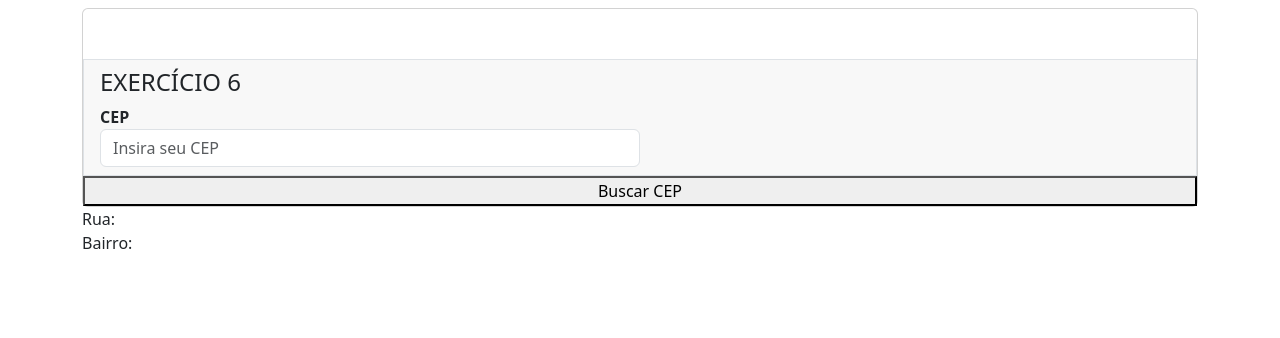
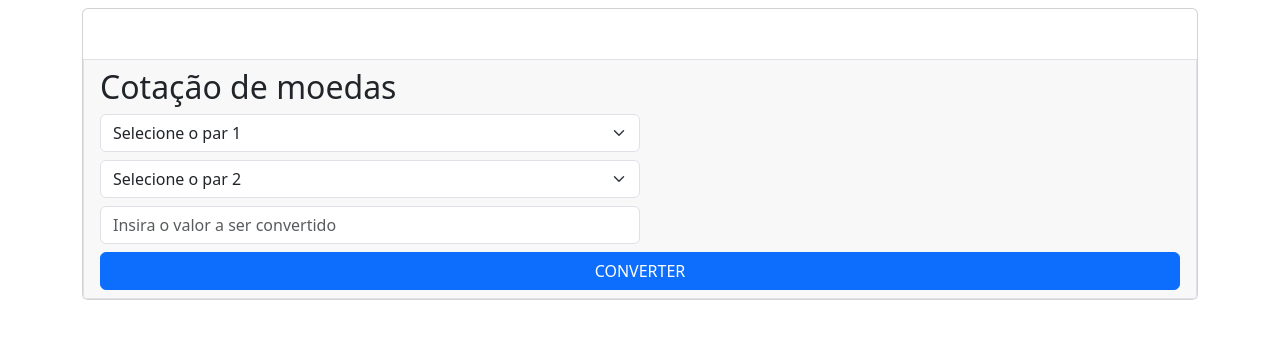
Before and after one commit to Polivittall/REACT-TABLE, a React (Create React App) app: page / in a window 1280 px wide. Shown: the top 338 px of the page. Built offline with nearby package versions, Linux system fonts and the light colour scheme.

Commit message:
Conversão de moedas

```diff
--- /dev/null
+++ b/src/components/exercises/SevethExercises.js
@@ -0,0 +1,103 @@
+import axios, { isCancel, AxiosError } from 'axios';
+import { useState } from 'react';
+import { Alert } from 'react-bootstrap';
+
+function SeventhExercises(){
+
+    let [valor, setValor] = useState([]);
+    let [pair1, setPairOne] = useState();
+    let [pair2, setPairTwo] = useState();
+    let [dinheiro, setDinheiro] = useState([]);
+    let [conversao, setConversao] = useState([]);
+    let [high, setHigh] = useState([]);
+    let [low, setLow]  = useState([]);
+    let [cotacao, setCotacao] = useState([]);
+    let [moeda, setMoeda] = useState();
+    let [status, setStatus] = useState({
+        "variant": "",
+        "message": ""
+    })
+
+    function chanceValor(value){
+        setValor (value.target.value)
+    }
+
+    function chancePairOne (value){
+        setPairOne(value.target.value)
+    }
+
+    function chancePairTwo(value){
+        setPairTwo(value.target.value)
+    }
+
+
+    function submitConvert() {
+        axios.get(`https://economia.awesomeapi.com.br/json/last/${pair1}-${pair2}`).then(function (response){
+            console.log(valor * response.data[`${pair1}${pair2}`].bid)
+
+            setStatus({
+                "variant": "success",
+                "message": "Deu tudo certo (:"
+            });
+
+            console.log(response.data);
+            setMoeda (response.data)
+            setConversao (response.data)
+            setCotacao (response.data)
+            }).catch(function (error) {
+            console.log(error)
+            setStatus({
+                "variant": "danger",
+                "message": "Deu tudo errado ):"
+            });
+        });
+
+    }
+
+    return (
+
+    <>
+    <div className="container pt-2">
+
+        <div className="card">
+
+        <Alert variant={status.variant} className="mt -2">
+        {status.message}
+        </Alert>
+
+            <div className="card-title pt-2 border bottom card-header">
+                <h2>Cotação de moedas</h2>
+
+            <div className="row"></div>
+
+            <div className="col-sm-12 col-md-6 col-lg-6">
+                <select onChange={chancePairOne} className='form-select mb-2 '>
+                    <option selected>Selecione o par 1</option>
+                    <option value="BRL">BRL</option>
+                    <option value="USD">USD</option>
+                    <option value="EUR">EUR</option>
+                </select>
+
+                <select onChange={chancePairTwo}className='form-select mb-2 '>
+                <option  selected>Selecione o par 2</option>
+                    <option value="BRL">BRL</option>
+                    <option value="USD">USD</option>
+                    <option value="EUR">EUR</option>
+                </select>
+
+                <input className='form-control'type="number"placeholder='Insira o valor a ser convertido'onChange={chanceValor}></input></div>
+                <button onClick={submitConvert} className='btn btn-primary w-100 mt-2'>CONVERTER</button>
+
+
+            </div>
+
+        </div>
+
+    </div>
+
+    </>
+)
+
+}
+
+export default SeventhExercises;
--- a/src/components/exercises/SixthExercises.js
+++ b/src/components/exercises/SixthExercises.js
@@ -8,6 +8,12 @@ function SixthExercises() {
     let [cep, setCep] = useState();
     let [endereco, SetEndereco] = useState([]);
     let [bairro, setBairro] = useState([]);
+    let [uf, setUf] = useState([]);
+    let [ddd, setDdd] = useState([]);
+    let [ibge, setIbge] = useState([]);
+    let [gia, setGia] = useState([]);
+    let [siafi, setSiafi] = useState([]);
+    let [cidade, SetCidade] = useState([]);
     let [status, setStatus] = useState({
         "variant": "",
         "message": ""
@@ -29,6 +35,12 @@ function SixthExercises() {
             console.log(response.data);
             SetEndereco(response.data)
             setBairro(response.data)
+            SetCidade(response.data)
+            setUf(response.data)
+            setDdd(response.data)
+            setIbge(response.data)
+            setGia(response.data)
+            setSiafi(response.data)
         }).catch(function (error) {
             console.log(error)
 
@@ -75,7 +87,12 @@ function SixthExercises() {
 
                 <div className='col-lg-12'>Rua: {endereco.logradouro}</div>
                 <div className='col-lg-12'>Bairro: {endereco.bairro}</div>
-
+                <div className='col-lg-12'>Cidade: {endereco.cidade}</div>
+                <div className='col-lg-12'>Uf: {endereco.uf}</div>
+                <div className='col-lg-12'>DDD: {endereco.ddd}</div>
+                <div className='col-lg-12'>IBGE: {endereco.ibge}</div>
+                <div className='col-lg-12'>GIA: {endereco.gia}</div>
+                <div className='col-lg-12'>SIAFI: {endereco.siafi}</div>
             </div>
         </>
     )
--- a/src/pages/PrincipalPage.js
+++ b/src/pages/PrincipalPage.js
@@ -1,8 +1,11 @@
+import SeventhExercises from "../components/exercises/SevethExercises";
 import SixthExercises from "../components/exercises/SixthExercises";
+
 function PrincipalPage(){
     return(
         <>
-            <SixthExercises></SixthExercises>
+
+            <SeventhExercises></SeventhExercises>
         </>
     );
 
```
Also changed, not shown: 1 other file (tests, documents, lock files or other folders).
